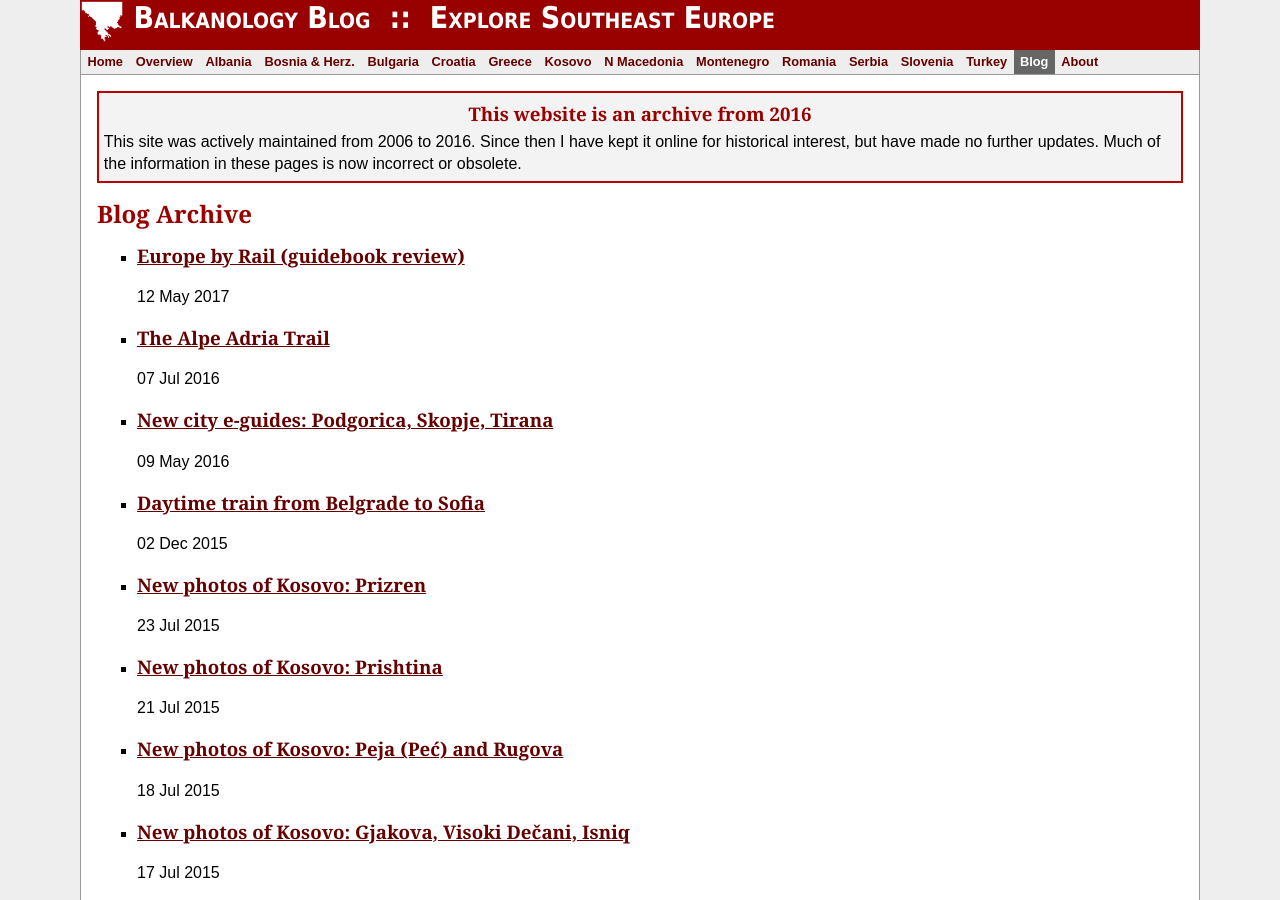
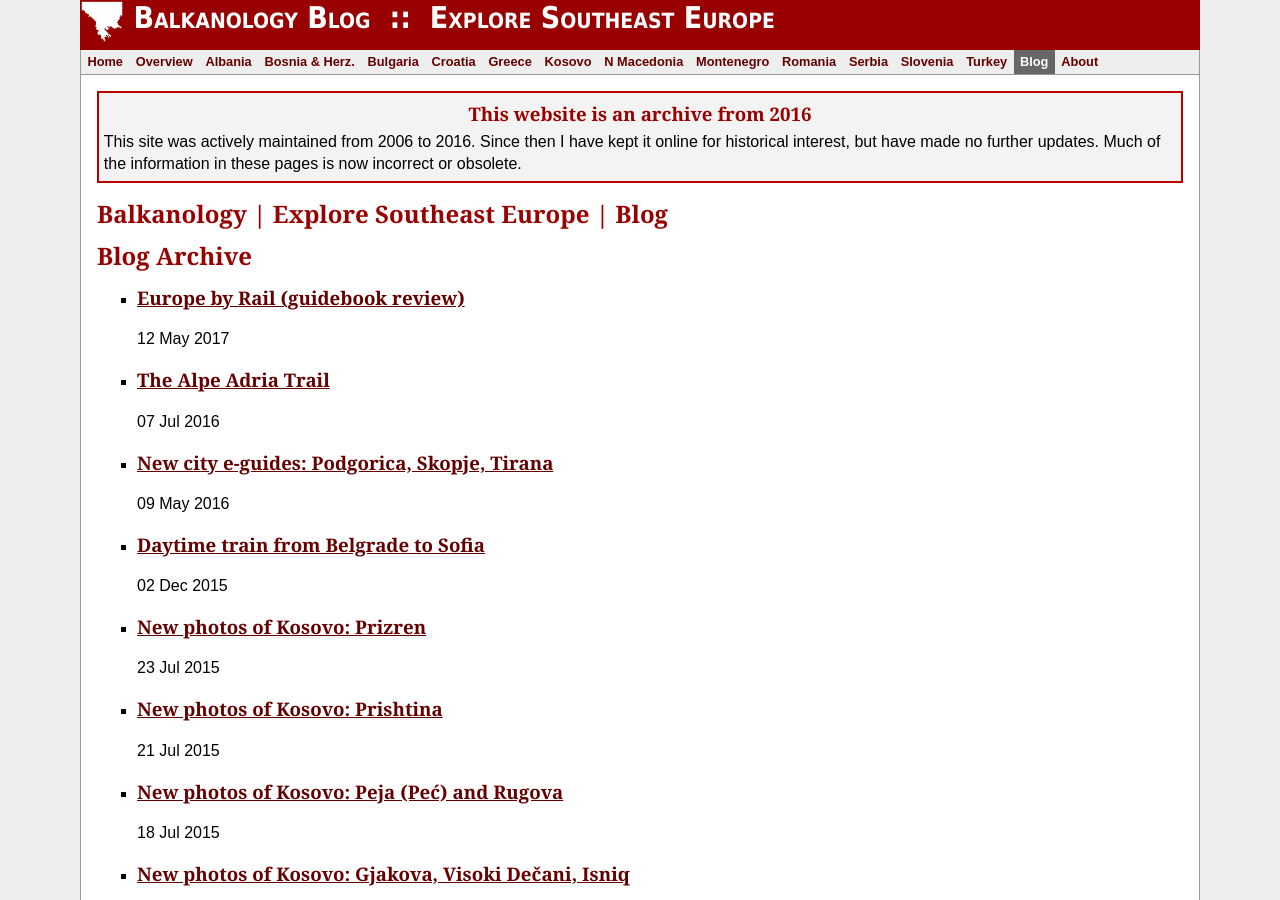
Before and after one commit to alangranteu/Balkanology-Blog, a Jekyll site: the page built from index.html, in a window 1280 px wide and 900 px high. Built offline with Jekyll 4.4.1, drawn with Linux system fonts in a browser that asks for light colours.

Commit message:
Update default.html

```diff
--- a/_layouts/default.html
+++ b/_layouts/default.html
@@ -32,7 +32,7 @@
           <h3>This website is an archive from 2016</h3>
           <p>This site was actively maintained from 2006 to 2016. Since then I have kept it online for historical interest, but have made no further updates. Much of the information in these pages is now incorrect or obsolete.</p>
           </div>
-
+          <h2>{{ page.title}} </h2>
         {{ content }}
 
         </div>
```
